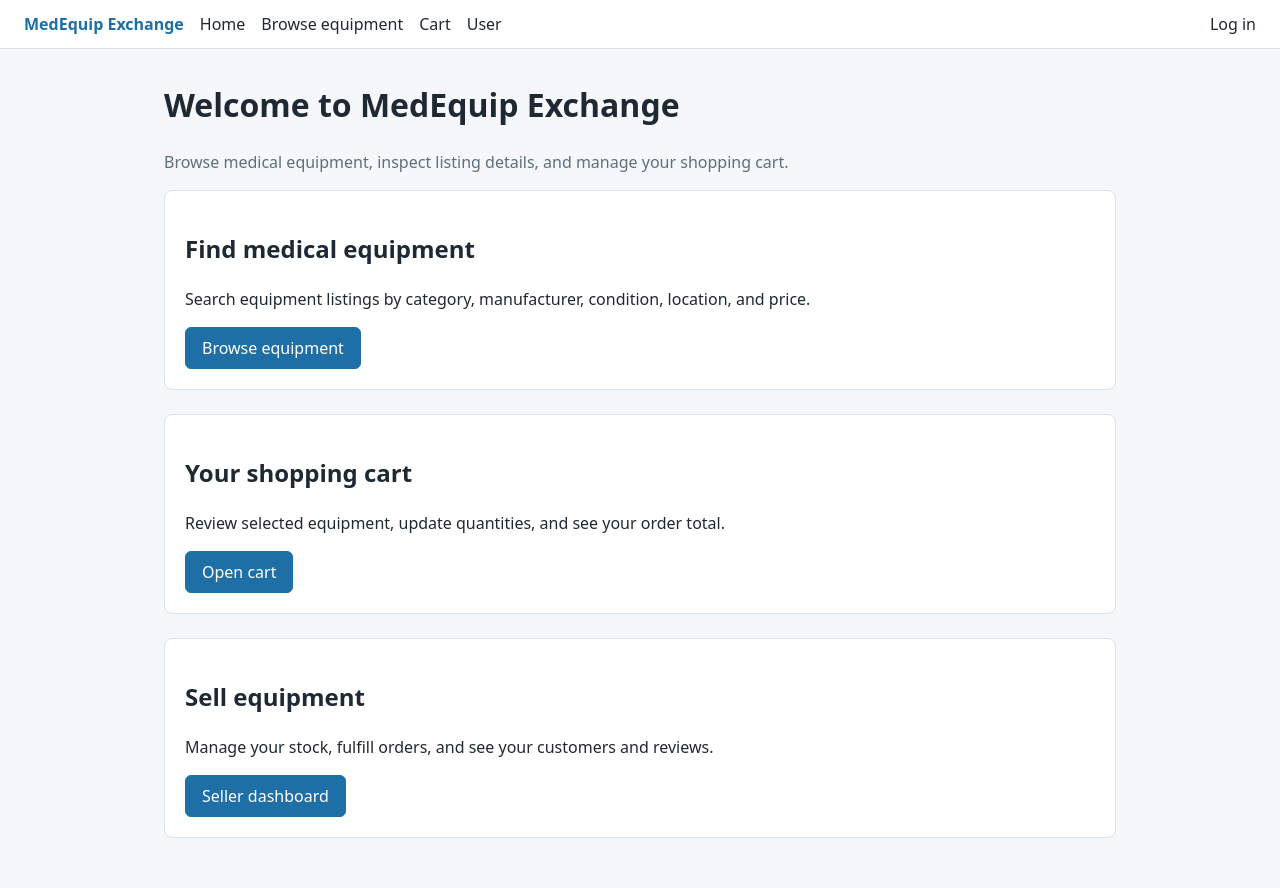
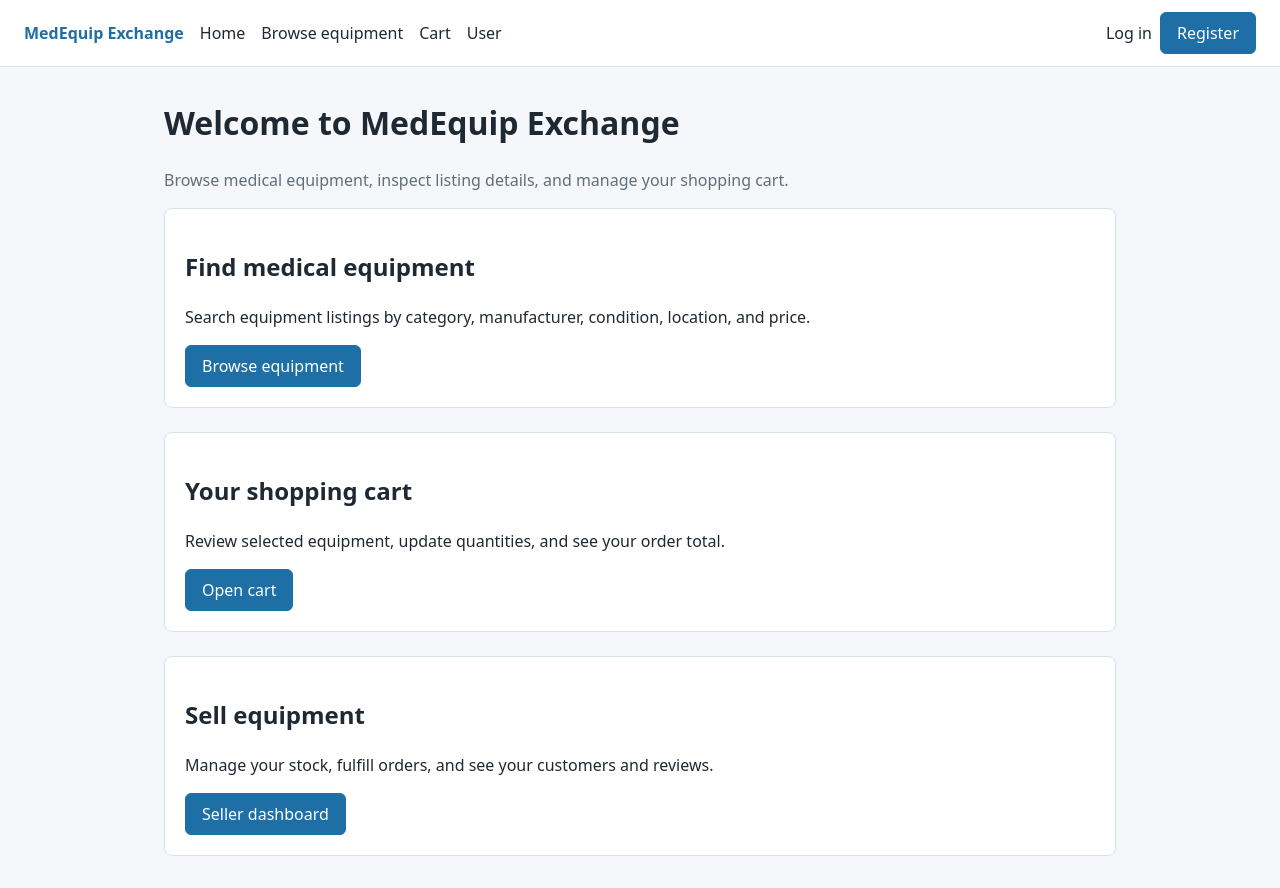
Before and after one commit to e410bery/med_equip_exchange, a plain HTML site: page docs/index.html in a window 1280 px wide. Drawn offline with Linux system fonts and the light colour scheme; no server answers.

Commit message:
add register button to banner

```diff
--- a/docs/js/api.js
+++ b/docs/js/api.js
@@ -134,6 +134,11 @@ async function setUpHeader() {
       "a",
       { href: "/docs/login.html" },
       "Log in"
+    ),
+    el(
+      "a",
+      { href: "/docs/register.html", class: "button" },
+      "Register"
     )
   );
 
@@ -173,7 +178,7 @@ async function setUpHeader() {
     );
   } catch {
     // Guests receive HTTP 401 from /api/me.
-    // Keep the Log in link visible.
+    // Keep the Log in link and Register button visible.
   }
 }
 
```
Also changed, not shown: docs/register.html (+1 -1 lines).
